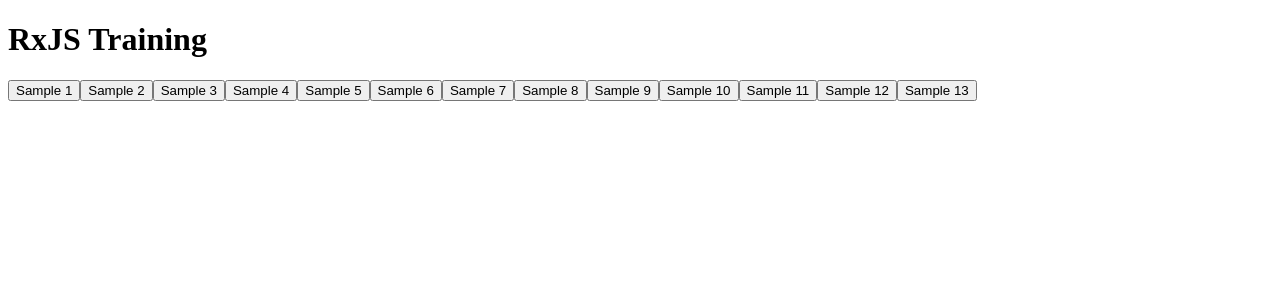
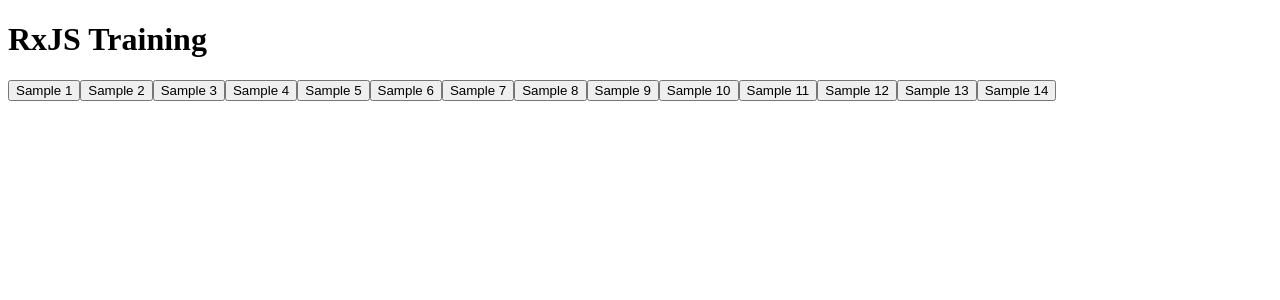
Before and after one commit to dev-sareno/rxjs-training, an Angular app: page / in a window 1280 px wide. Shown: the top 300 px of the page. Built offline with nearby package versions, Linux system fonts and the light colour scheme.

Commit message:
Added share()

```diff
--- a/src/app/home/home.component.html
+++ b/src/app/home/home.component.html
@@ -12,4 +12,5 @@
   <button (click)="sample11()">Sample 11</button>
   <button (click)="sample12()">Sample 12</button>
   <button (click)="sample13()">Sample 13</button>
+  <button (click)="sample14()">Sample 14</button>
 </div>
--- a/src/app/home/home.component.ts
+++ b/src/app/home/home.component.ts
@@ -24,7 +24,7 @@
   map, mapTo,
   mergeAll,
   mergeMap,
-  mergeMapTo, reduce, switchAll, switchMap,
+  mergeMapTo, reduce, share, switchAll, switchMap,
   take, takeUntil, tap,
   timeout,
   zipAll
@@ -199,4 +199,19 @@
       )
       .subscribe(p => console.log(p));
   }
+
+  sample14() {
+    const obs = timer(1000);
+
+    const clone = obs.pipe(
+      tap(_ => {
+        console.log('Stub!');
+      }),
+      mapTo('Result'),
+    );
+
+    const shr = clone.pipe(share());
+    shr.subscribe(p => console.log(p));
+    shr.subscribe(p => console.log(p));
+  }
 }
```
